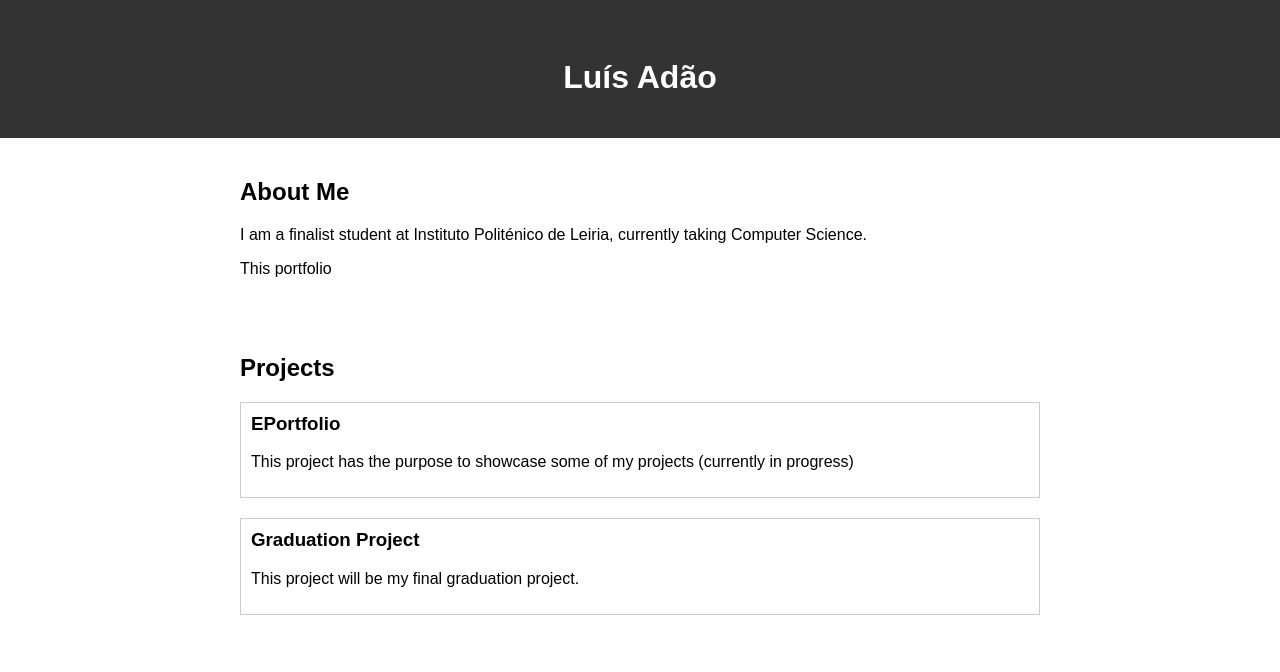
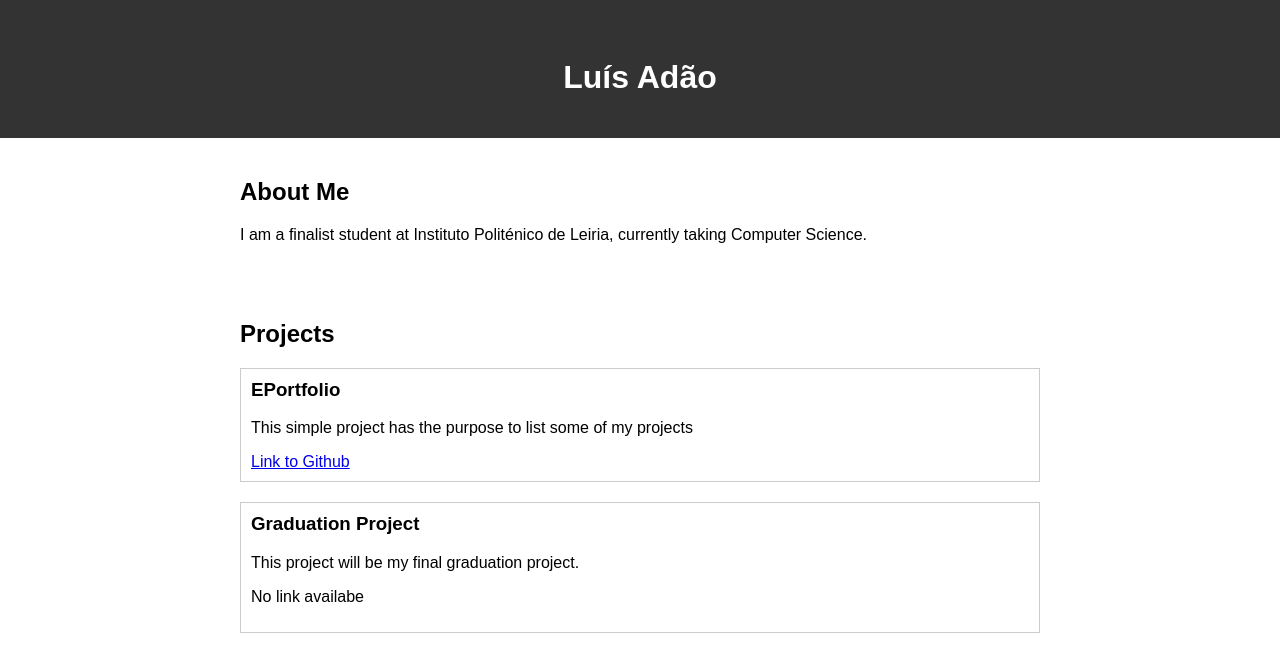
Before and after one commit to luisadao/eportfolio, a plain HTML site: page index.html in a window 1280 px wide. Shown: the top 672 px of the page. Drawn offline with Linux system fonts and the light colour scheme.

Commit message:
fix some code

```diff
--- a/index.html
+++ b/index.html
@@ -58,32 +58,30 @@
 <body>
 
 <header>
+    <!-- TODO: Add picture -->
     <img src="">
     <h1>Luís Adão</h1>
 </header>
 <section id="aboutme" class="projects">
     <h2>About Me</h2>
     <p>I am a finalist student at Instituto Politénico de Leiria, currently taking Computer Science.</p>
-    <p>This portfolio </p>
-
 </section>
 
 <section id="projects" class="projects">
     <h2>Projects</h2>
     <div class="project">
         <h3>EPortfolio</h3>
-        <p>This project has the purpose to showcase some of my projects (currently in progress)</p>
-        <a href=""></a>
+        <p>This simple project has the purpose to list some of my projects</p>
+        <a href="https://github.com/luisadao/eportfolio">Link to Github</a>
     </div>
     <div class="project">
         <h3>Graduation Project</h3>
         <p>This project will be my final graduation project.</p>
+        <p>No link availabe</p>
     </div>
-    <!-- Add more projects as needed -->
 </section>
 
 <footer class="social-links">
-    <!-- You can add more social links or icons as needed -->
     <h3>Contacts:</h3>
     <a href="https://github.com/luisadao" target="_blank"><img src="img/github_ico.png" alt="GitHub"></a>
     <a href="mailto:contact@luisadao.me" target="_blank"><img src="img/mail_ico.png" alt="Email"></a>
```
